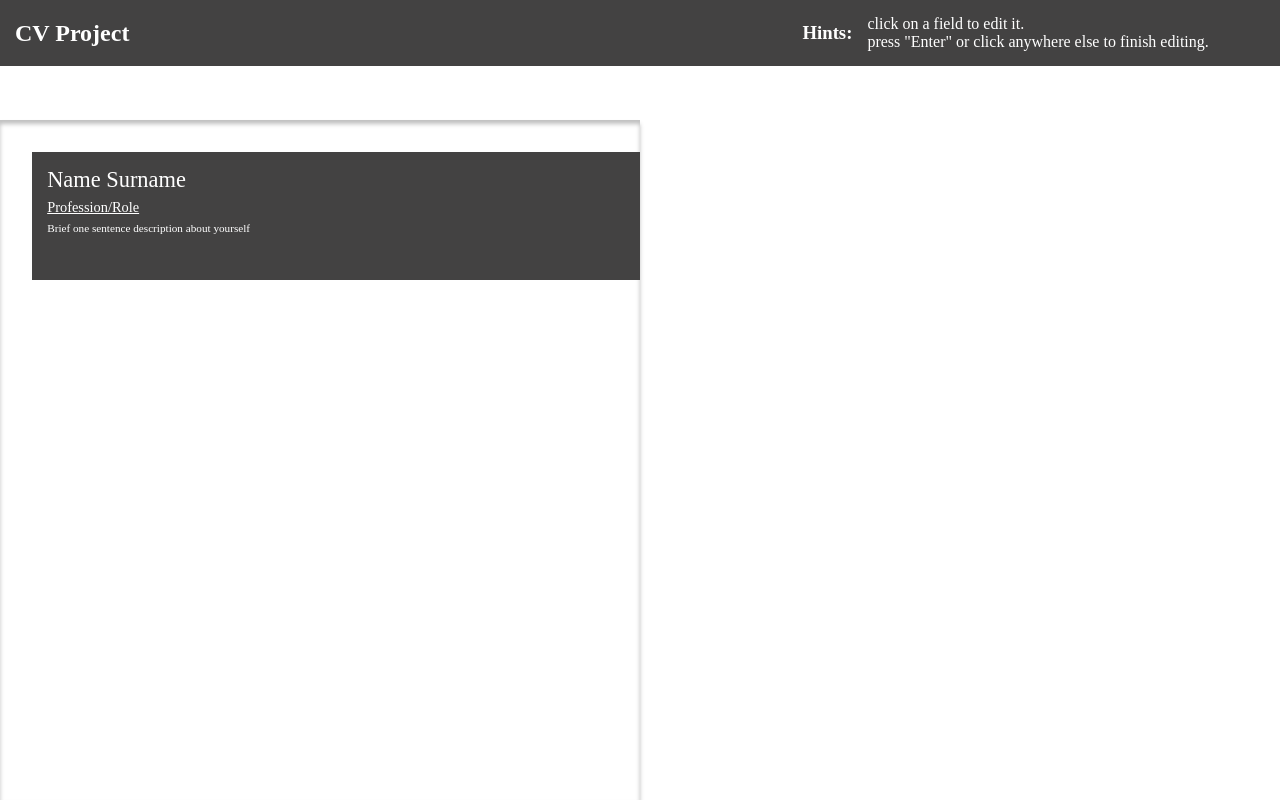
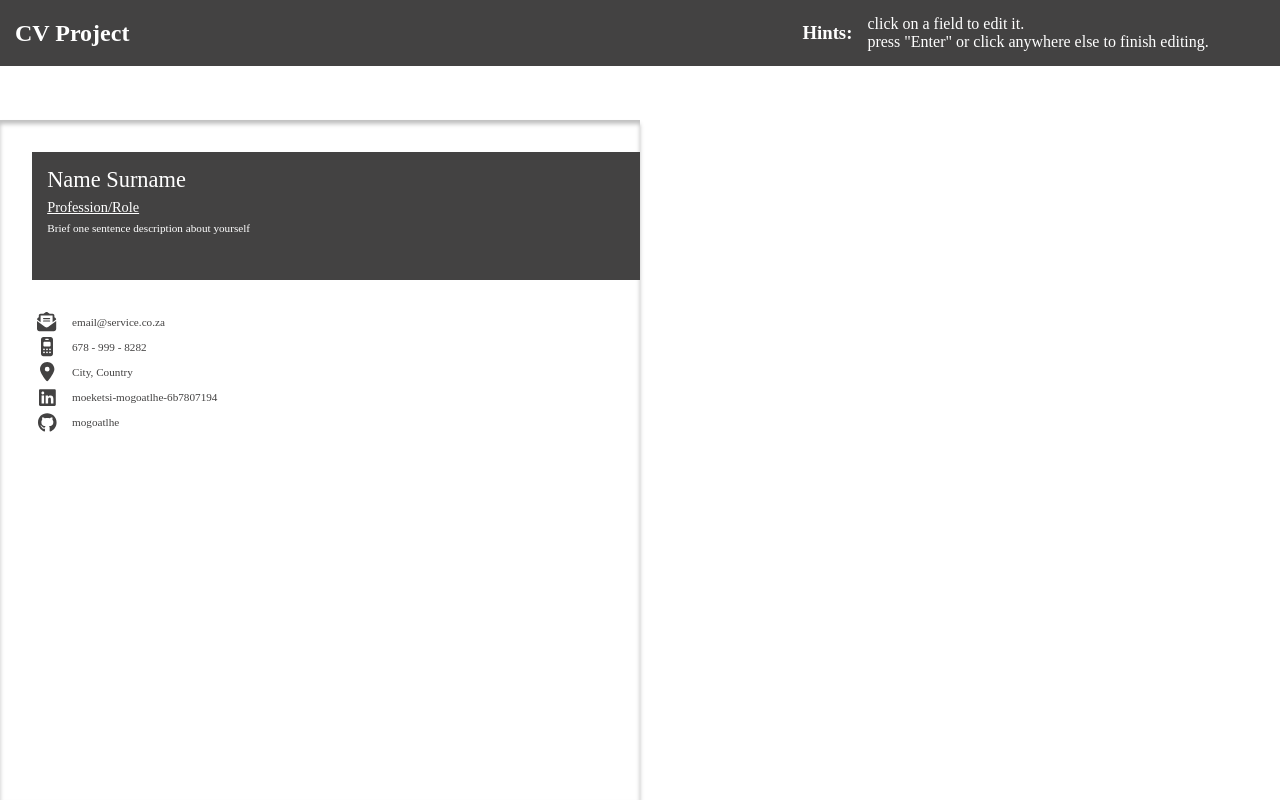
Before and after one commit to Mogoatlhe/cv-project, a React (Create React App) app: page / in a window 1280 px wide. Built offline with nearby package versions, Linux system fonts and the light colour scheme; a web font is replaced by a local one.

Commit message:
added cv contact details

```diff
--- /dev/null
+++ b/babel-plugin-macros.config.js
@@ -0,0 +1,5 @@
+module.exports = {
+  'fontawesome-svg-core': {
+    'license': 'free'
+  }
+}
--- /dev/null
+++ b/babel.config.js
@@ -0,0 +1,6 @@
+module.exports = function (api) {
+    api.cache(true);
+    return {
+      plugins: ['macros'],
+    }
+  }
--- a/package.json
+++ b/package.json
@@ -3,9 +3,15 @@
   "version": "0.1.0",
   "private": true,
   "dependencies": {
+    "@fortawesome/fontawesome-svg-core": "^6.1.1",
+    "@fortawesome/free-brands-svg-icons": "^6.1.1",
+    "@fortawesome/free-regular-svg-icons": "^6.1.1",
+    "@fortawesome/free-solid-svg-icons": "^6.1.1",
+    "@fortawesome/react-fontawesome": "^0.1.18",
     "@testing-library/jest-dom": "^5.16.4",
     "@testing-library/react": "^13.2.0",
     "@testing-library/user-event": "^13.5.0",
+    "babel-plugin-macros": "^3.1.0",
     "react": "^18.1.0",
     "react-dom": "^18.1.0",
     "react-scripts": "5.0.1",
--- a/src/App.css
+++ b/src/App.css
@@ -153,3 +153,36 @@ input[type="text"]{
 input[type="text"]:focus{
     outline: none;
 }
+
+#cv-body{
+    display: flex;
+}
+
+#contact-details{
+    display: flex;
+    flex-direction: column;
+    gap: 6px;
+}
+
+svg{
+    font-size: 1.2rem;
+}
+
+#cv-socials-container{
+    display: flex;
+    color: var(--black-shade);
+    margin-left: 2.5vw;
+    gap: 10px;
+    align-items: center;
+    font-size: 0.7rem;
+}
+
+#cv-socials-container:hover{
+    font-size: 0.9rem;
+}
+
+#icon-container{
+    display: flex;
+    justify-content: center;
+    width: 30px;
+}
--- a/src/components/Cv.js
+++ b/src/components/Cv.js
@@ -1,4 +1,5 @@
 import React, { Component } from "react";
+import CvBody from "./CvBody";
 import CvHeader from "./CvHeader";
 
 class Cv extends Component{
@@ -6,6 +7,7 @@ class Cv extends Component{
         return(
             <div id = "cv-container">
                 <CvHeader />
+                <CvBody />
             </div>
         );
     }
--- /dev/null
+++ b/src/components/CvBody.js
@@ -0,0 +1,55 @@
+import React, { Component } from "react";
+import CvSocials from "./CvSocials";
+import { faEnvelopeOpenText } from "@fortawesome/free-solid-svg-icons";
+import { faMobileRetro } from "@fortawesome/free-solid-svg-icons";
+import { faLocationDot } from "@fortawesome/free-solid-svg-icons";
+import { faLinkedin } from "@fortawesome/free-brands-svg-icons";
+import { faGithub } from "@fortawesome/free-brands-svg-icons";
+
+class CvBody extends Component{
+    constructor(){
+        super();
+
+        this.contactInfo = {
+            mail: {
+                iconType: faEnvelopeOpenText,
+                details: "email@service.co.za"
+            },
+            phone: {
+                iconType: faMobileRetro,
+                details: "678 - 999 - 8282"
+            },
+            location: {
+                iconType: faLocationDot,
+                details: "City, Country"
+            },
+            linkedin: {
+                iconType: faLinkedin,
+                details: "moeketsi-mogoatlhe-6b7807194"
+            },
+            github: {
+                iconType: faGithub,
+                details: "mogoatlhe"
+            }
+        };
+    }
+
+    render(){
+        return(
+            <div id = "cv-body">
+                <div id = "cv-body-left">
+                    <div id = "contact-details">
+                        <CvSocials socials = { this.contactInfo.mail }/>
+                        <CvSocials socials = { this.contactInfo.phone }/>
+                        <CvSocials socials = { this.contactInfo.location }/>
+                        <CvSocials socials = { this.contactInfo.linkedin }/>
+                        <CvSocials socials = { this.contactInfo.github }/>
+                    </div>
+                </div>
+                <div id = "cv-body-right"></div>
+            </div>
+        );
+    }
+}
+
+export default CvBody;
--- /dev/null
+++ b/src/components/CvSocials.js
@@ -0,0 +1,17 @@
+import React, { Component } from "react";
+import { FontAwesomeIcon } from "@fortawesome/react-fontawesome";
+
+class CvSocials extends Component{
+    render(){
+        return(
+            <div id = "cv-socials-container">
+                <div id = "icon-container">
+                    <FontAwesomeIcon icon={ this.props.socials.iconType } />
+                </div>
+                <p className = "cv-social-details"> { this.props.socials.details }</p>
+            </div>
+        );
+    }
+}
+
+export default CvSocials;
```
Also changed, not shown: 1 other file (tests, documents, lock files or other folders).
